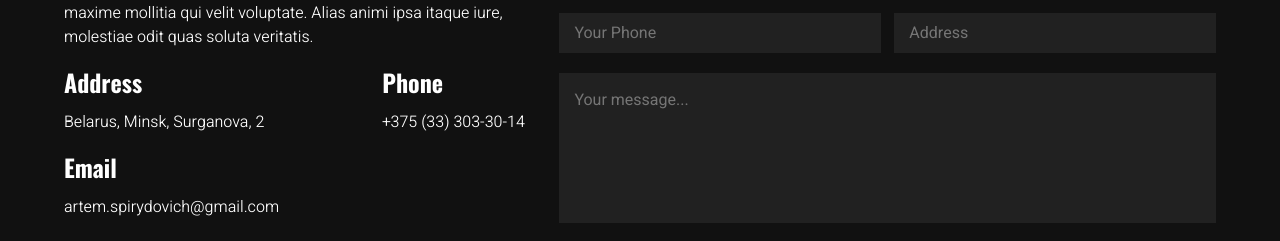
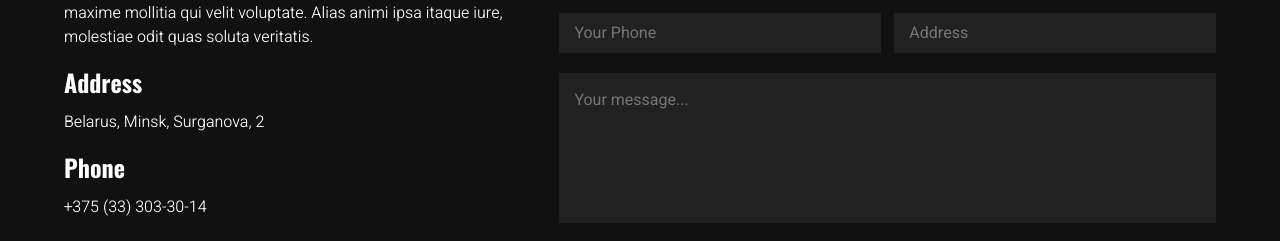
Before and after one commit to ArtemSpiridovich/portfolio, a React (Create React App) app: page / in a window 1280 px wide. Shown: the part 3851-4092 px from the top of the page. Built offline with nearby package versions, Linux system fonts and the light colour scheme.

Commit message:
поправочки

```diff
--- a/src/components/ContactMe/Contacts.js
+++ b/src/components/ContactMe/Contacts.js
@@ -10,16 +10,16 @@ function Contacts() {
                         <h2>My Contacts</h2>
                         <span>Lorem ipsum dolor sit amet, consectetur adipisicing elit. Aspernatur commodi ducimus eaque earum explicabo itaque, maxime mollitia qui velit voluptate. Alias animi ipsa itaque iure, molestiae odit quas soluta veritatis.</span>
                     </div>
-                    <div className={styles.addressPhone}>
-                    <div className={styles.Address}>
+                    {/*<div className={styles.addressPhone}>*/}
+                    <div >
                         <h3>Address</h3>
                         <span>Belarus, Minsk, Surganova, 2</span>
                     </div>
-                    <div className={styles.Phone}>
+                    <div >
                         <h3>Phone</h3>
                         <span>+375 (33) 303-30-14</span>
                     </div>
-                </div>
+                {/*</div>*/}
                     <div>
                         <h3>Email</h3>
                         <span>artem.spirydovich@gmail.com</span>
```
